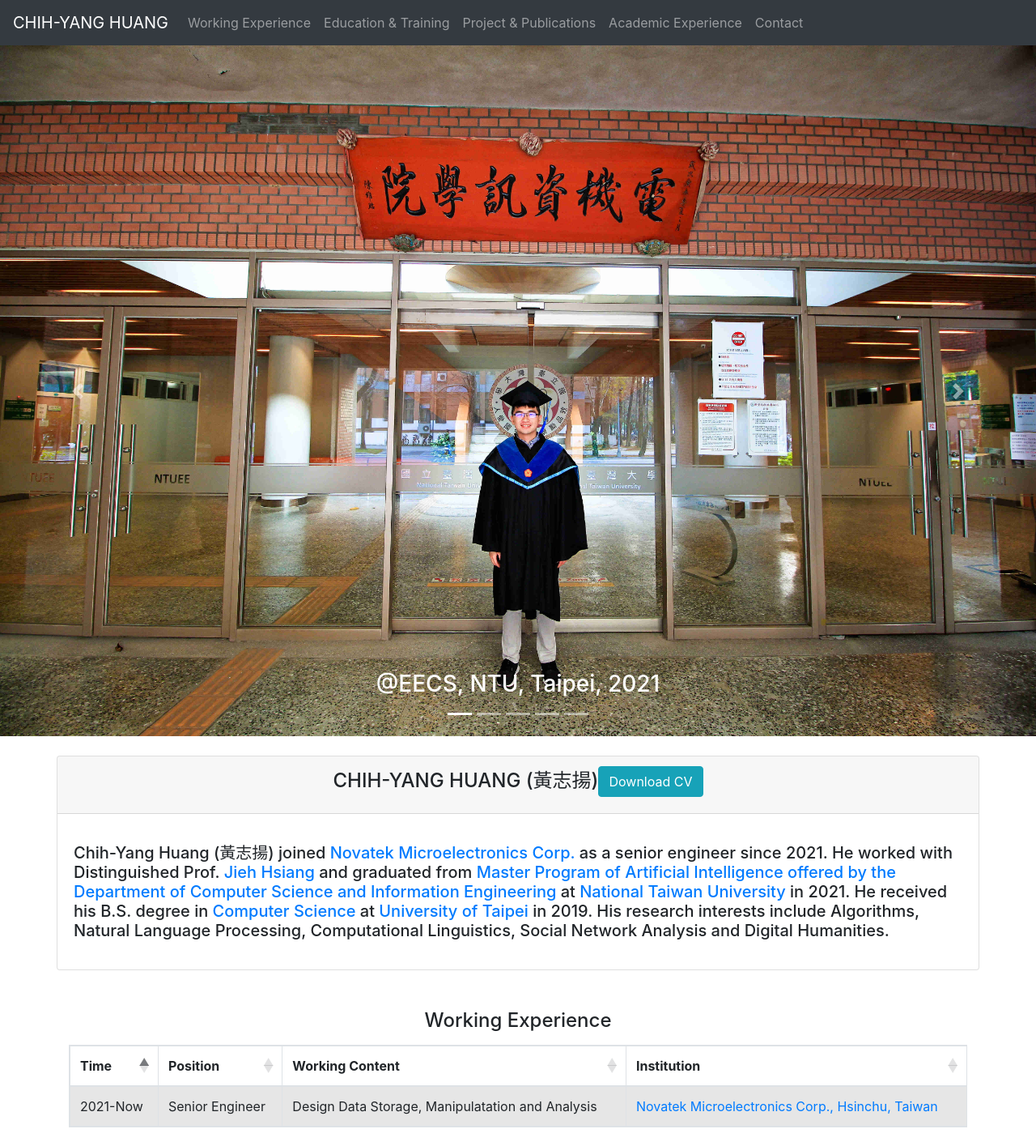
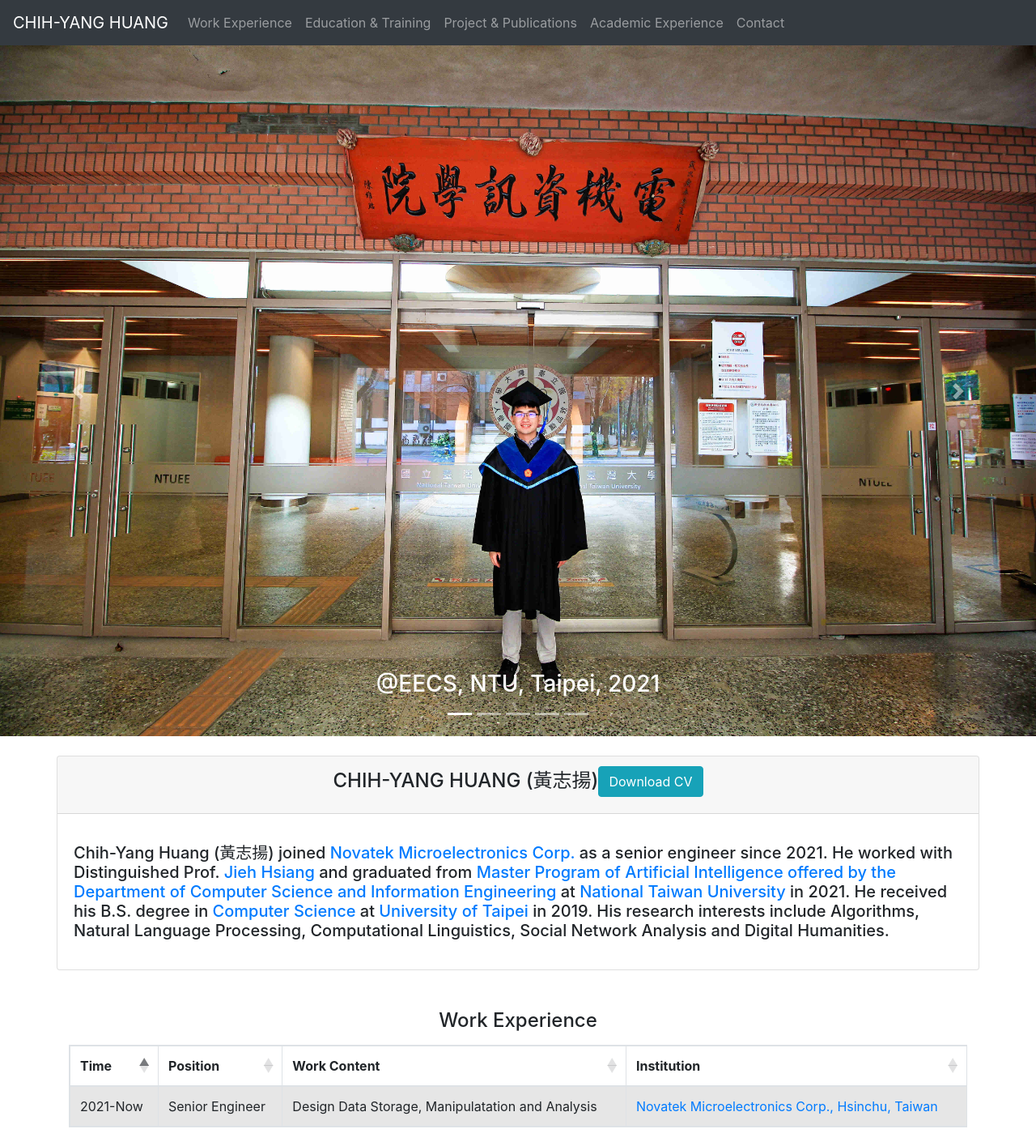
Before and after one commit to hcyuser/Website_Pages, a PHP site: page /index.html in a window 1280 px wide. Shown: the top 1415 px of the page at 81% size. Run offline with PHP 8.4, Linux system fonts and the light colour scheme; some libraries are stand-ins or nearby versions.

Commit message:
modify term usage

```diff
--- a/index.html
+++ b/index.html
@@ -131,7 +131,7 @@
     <div class="collapse navbar-collapse" id="collapsibleNavbar">
       <ul class="navbar-nav">
         <li class="nav-item">
-          <a class="nav-link" href="#WE">Working Experience</a>
+          <a class="nav-link" href="#WE">Work Experience</a>
         </li>
         <li class="nav-item">
           <a class="nav-link" href="#ET">Education & Training</a>
@@ -230,13 +230,13 @@
 <br>
 <br>
 <div class="container">
-  <span class="row justify-content-center align-self-center"><h4>Working Experience</h4></span>
+  <span class="row justify-content-center align-self-center"><h4>Work Experience</h4></span>
   <table id="WE" class="table table-striped table-bordered" style="width:100%">
     <thead>
       <tr>
         <th>Time</th>
         <th>Position</th>
-        <th>Working Content</th>
+        <th>Work Content</th>
         <th>Institution</th>
       </tr>
     </thead>
@@ -458,7 +458,7 @@
             <th>Time</th>
             <th>Position</th>
             <th>Project/Course</th>
-            <th>Working Content</th>
+            <th>Work Content</th>
             <th>Principal Investigator/Advisor</th>
             <th>Department</th>
             <th>Institution</th>
```
Also changed, not shown: index.php (+4 -4 lines), 1 other file.
